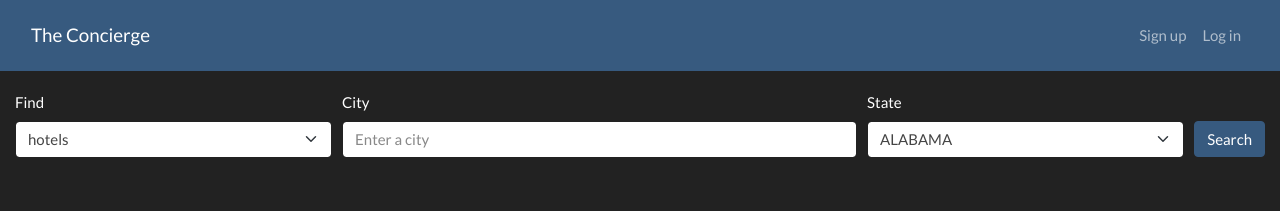
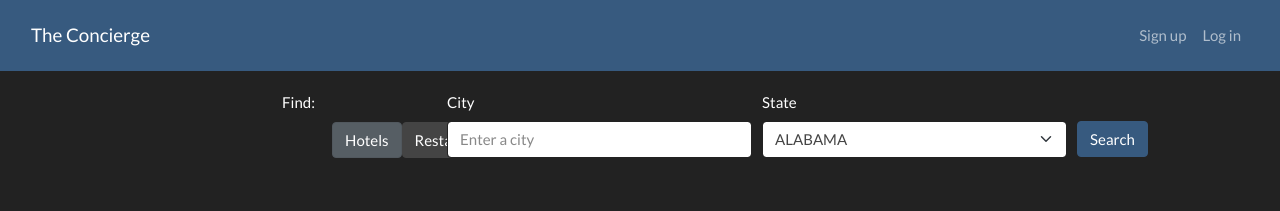
Before and after one commit to KKTTAAII/capstone_first, a Flask app: template templates/itinerary/new_iti.html in a window 1280 px wide. Shown: the top 211 px of the page. Run offline with Flask 2, Linux system fonts and the light colour scheme; the template is opened without the code that fills it, so the values that code supplies are empty; parts of the project's set-up code (start-up, migrations or seed data) failed here and were passed over; some libraries are stand-ins or nearby versions.

Commit message:
adjusted the hotels/rest buttons

```diff
--- a/app.py
+++ b/app.py
@@ -37,6 +37,7 @@ app.config['SECRET_KEY'] = os.environ.get('SECRET_KEY', "my_key")
 toolbar = DebugToolbarExtension(app)
 
 connect_db(app)
+db.create_all()
 
 def save_to_database(details, type, iti_type, iti_id):
     if details:
--- a/static/app.css
+++ b/static/app.css
@@ -106,6 +106,20 @@ div#listing {
     margin-right: 15px;
 }
 
+.already-signed-up {
+    margin-top: -100px;
+}
+
+.type-div{
+    display: flex;
+    margin-left: 200px;
+    margin-top: 8.5px;
+}
+
+.find-span {
+    margin-left: 150px;
+}
+
 @media screen and (max-width: 620px) {
 
     .responsive-h1, .responsive-h4 {
--- a/static/new_iti.js
+++ b/static/new_iti.js
@@ -74,9 +74,12 @@ let today = new Date().toISOString().split("T")[0];
 startDate.setAttribute("min", today);
 
 // Ensure that the end date is not before the start date
-startDate.addEventListener("change", function () {
+startDate.addEventListener(
+  "change",
+  function () {
     if (startDate.value) endDate.min = startDate.value;
-  }, false
+  },
+  false
 );
 
 // show options to add hotels and restaurants to the itinerary form when there are results only
@@ -88,8 +91,15 @@ const newHotelSelect = document.createElement("select");
 const newRestSelect = document.createElement("select");
 
 results.addEventListener(
-  "DOMNodeInserted", function () {
-    const type = document.getElementById("type").value;
+  "DOMNodeInserted",
+  function () {
+    const placeType = document.getElementsByName("type");
+    let type;
+    for (let i = 0; i < placeType.length; i++) {
+      if (placeType[i].checked) {
+        type = placeType[i].value;
+      }
+    }
     if (type === "lodging") {
       addHotelBtn.classList.add("show");
       hotelInputDiv.classList.add("show");
@@ -181,14 +191,14 @@ let usStates = [
   { name: "WYOMING", abbreviation: "WY" },
 ];
 
-function createStateOptions(){
+function createStateOptions() {
   const state = document.getElementById("state");
-  for(var i = 0; i < usStates.length; i++) {
-  var option = document.createElement("option");
-  option.text = usStates[i].name;
-  option.value = usStates[i].abbreviation;
-  state.add(option);
-  };
+  for (var i = 0; i < usStates.length; i++) {
+    var option = document.createElement("option");
+    option.text = usStates[i].name;
+    option.value = usStates[i].abbreviation;
+    state.add(option);
+  }
 }
 
 createStateOptions();
@@ -265,8 +275,15 @@ async function processForm(evt) {
   evt.preventDefault();
   const loader = document.querySelector(".loader");
   const city = document.getElementById("city");
-  const placeType = document.getElementById("type");
+  const placeType = document.getElementsByName("type");
   const state = document.getElementById("state");
+  let type;
+
+  for (let i = 0; i < placeType.length; i++) {
+    if (placeType[i].checked) {
+      type = placeType[i].value;
+    }
+  }
 
   results.innerHTML = "";
   if (city.value === "") {
@@ -274,7 +291,7 @@ async function processForm(evt) {
     return;
   }
   loader.classList.remove("hide");
-  const typeName = placeType.value;
+  const typeName = type;
   const cityName = city.value;
   const stateName = state.value;
   let response = await getResultsByLocation(cityName, stateName, typeName);
--- a/templates/itinerary/new_iti.html
+++ b/templates/itinerary/new_iti.html
@@ -3,20 +3,17 @@
 <div>
   <div class="search mt-3">
     <form id="search-form">
-      <div class="form-row" id="responsive-div">
-        <div id="place-type" class="form-group col my-1">
-          <label for="type">Find</label>
-          <select
-            name="type"
-            id="type"
-            id="type"
-            class="form-control form-select"
-          >
-            <option value="lodging">hotels</option>
-            <option value="restaurant">restaurants</option>
-          </select>
-        </div>
-        <div id="city-name" class="form-group col-5 my-1">
+      <div class="form-row d-flex justify-content-center" id="responsive-div">
+        <div id="place-type" class="form-group col-3 my-1">
+          <span class="find-span">Find: </span>
+          <div class="type-div">
+            <input type="radio" class="btn-check " name="type" id="lodging" value="lodging" autocomplete="off" checked>
+            <label class="btn btn-secondary type" for="lodging">Hotels</label>
+            <input type="radio" class="btn-check " name="type" id="restaurant" value="restaurant" autocomplete="off">
+            <label class="btn btn-secondary type" for="restaurant">Restaurant</label>
+          </div>
+          </div>
+        <div id="city-name" class="form-group col-3 my-1">
           <label for="city">City</label>
           <input
             id="city"
@@ -26,7 +23,7 @@
             class="form-control"
           />
         </div>
-        <div id="state-name" class="form-group col my-1">
+        <div id="state-name" class="form-group col-3 my-1">
           <label for="state">State</label>
           <select name="state" id="state" class="form-control form-select">
           </select>
--- a/templates/user/signup.html
+++ b/templates/user/signup.html
@@ -19,4 +19,8 @@
   </form>
 </div>
 
+<div class="row align-items-center text-center already-signed-up">
+  <p>Already signed up? <a href="/login">Log in here</a></p>
+</div>
+
 {% endblock %}
```
